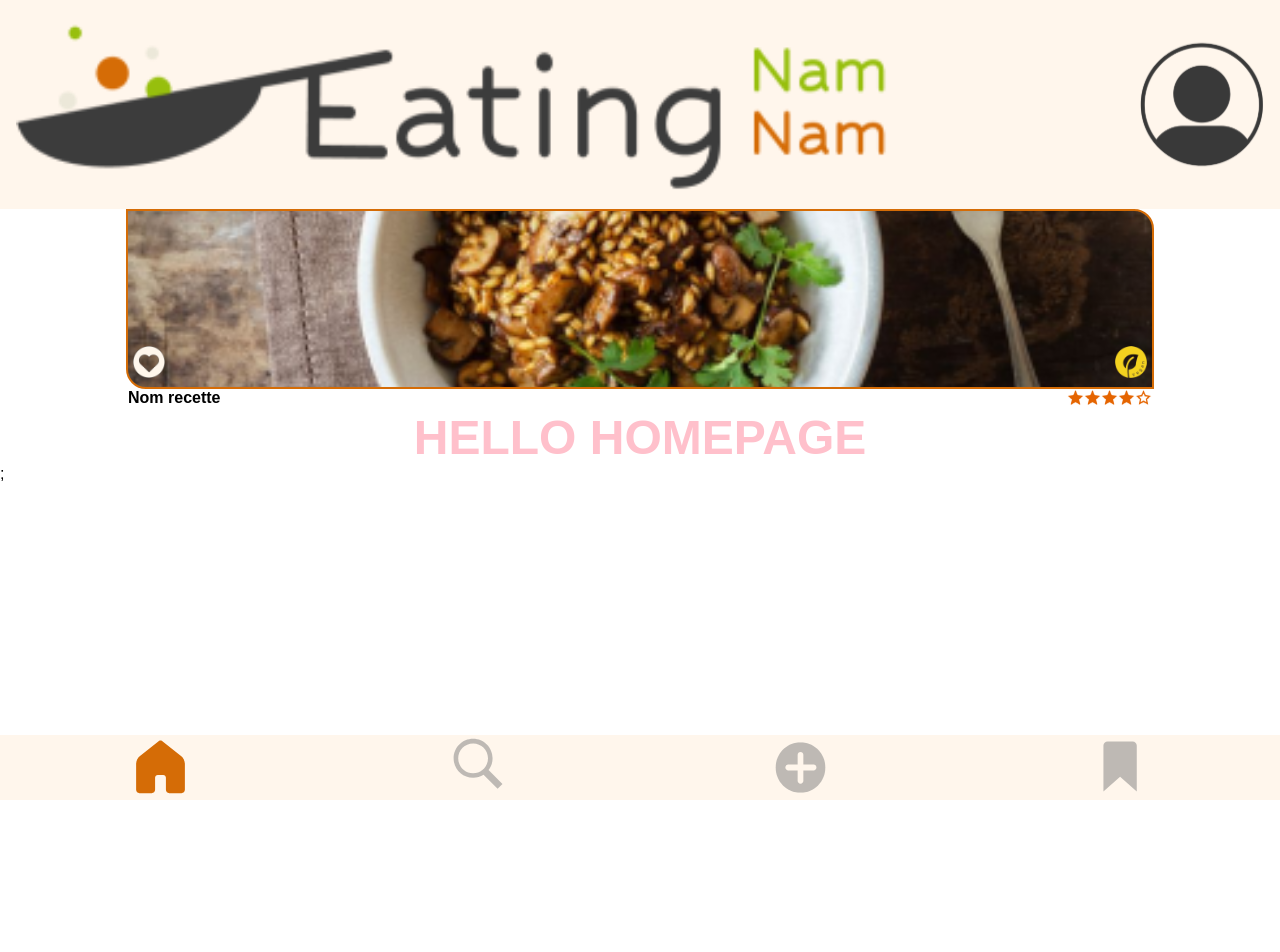
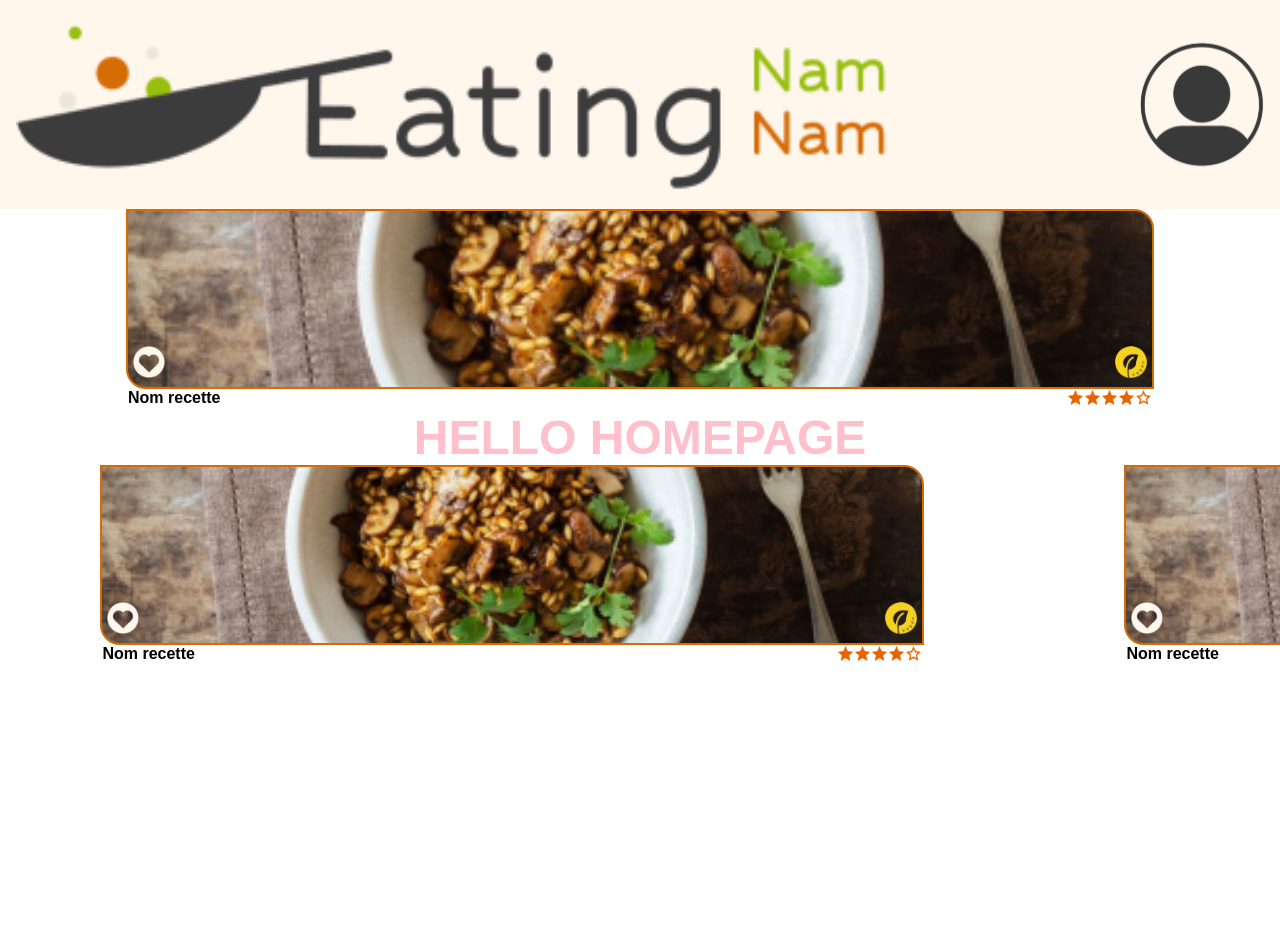
Before and after one commit to WildCodeSchool/0923-lille-JS-eatingnamnam, a React (Vite) app in the folder frontend/: page / in a window 1280 px wide. Shown: the top 952 px of the page. Before the commit the page ends 800 px from the top, so only its background shows below. Built offline with nearby package versions, Linux system fonts and the light colour scheme; a web font is replaced by a local one.

Commit message:
i did a carousel with librairi from react-pure-carousel

```diff
--- a/frontend/package.json
+++ b/frontend/package.json
@@ -6,6 +6,7 @@
   },
   "dependencies": {
     "prop-types": "^15.8.1",
+    "pure-react-carousel": "^1.30.1",
     "react": "^18.2.0",
     "react-dom": "^18.2.0",
     "react-router-dom": "^6.14.2",
--- /dev/null
+++ b/frontend/src/components/Carousel/Carousels.jsx
@@ -0,0 +1,38 @@
+import React from "react";
+import { CarouselProvider, Slider, Slide } from "pure-react-carousel";
+import "pure-react-carousel/dist/react-carousel.es.css";
+import "./Carousels.scss";
+import RecipeCard from "../RecipeCard/RecipeCard";
+
+// eslint-disable-next-line react/prefer-stateless-function
+class Carousels extends React.Component {
+  render() {
+    return (
+      <CarouselProvider
+        className="CarouselProvider"
+        naturalSlideWidth={100}
+        naturalSlideHeight={125}
+        totalSlides={4}
+        visibleSlides={1.25}
+        infinite
+      >
+        <Slider className="slider">
+          <Slide className="slide" index={0} style={{ paddingBottom: "20%" }}>
+            <RecipeCard />
+          </Slide>
+          <Slide className="slide" index={1} style={{ paddingBottom: "20%" }}>
+            <RecipeCard />
+          </Slide>
+          <Slide className="slide" index={2} style={{ paddingBottom: "20%" }}>
+            <RecipeCard />
+          </Slide>
+          <Slide className="slide" index={3} style={{ paddingBottom: "20%" }}>
+            <RecipeCard />
+          </Slide>
+        </Slider>
+      </CarouselProvider>
+    );
+  }
+}
+
+export default Carousels;
--- a/frontend/src/components/RecipeCard/RecipeCard.scss
+++ b/frontend/src/components/RecipeCard/RecipeCard.scss
@@ -31,10 +31,10 @@
 
     .card__info__title {
       margin: 0;
-      width: 70%;
+      width: 60%;
     }
     .card_info__stars {
-      width: 30%;
+      width: 40%;
     }
   }
 }
--- a/frontend/src/pages/Homepage/Homepage.jsx
+++ b/frontend/src/pages/Homepage/Homepage.jsx
@@ -1,11 +1,13 @@
 import "./Homepage.scss";
 import RecipeCard from "../../components/RecipeCard/RecipeCard";
+import Carousels from "../../components/Carousel/Carousels";
 
 function Homepage() {
   return (
     <>
       <RecipeCard />
-      <h1 className="helloHome">HELLO HOMEPAGE</h1>;
+      <h1 className="helloHome">HELLO HOMEPAGE</h1>
+      <Carousels />
     </>
   );
 }
```
Also changed, not shown: frontend/src/components/Carousel/Carousels.scss (added), 1 other file (tests, documents, lock files or other folders).
